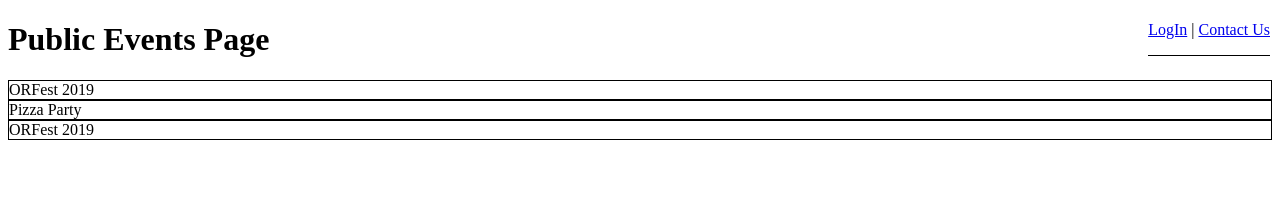
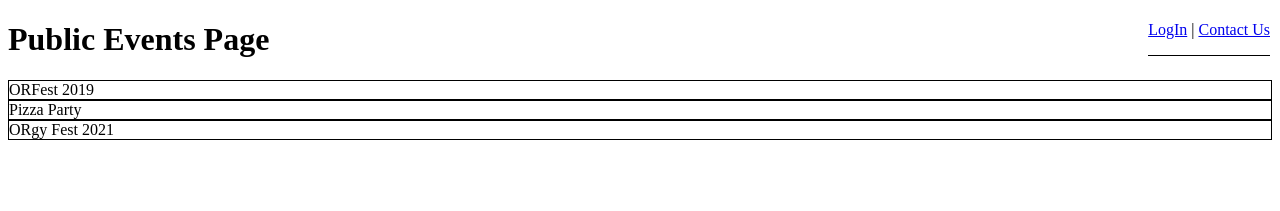
Before and after one commit to turgut-edis/Group1D--CluBil, a React (Create React App) app: page / in a window 1280 px wide. Shown: the top 211 px of the page. Built offline with nearby package versions, Linux system fonts and the light colour scheme.

Commit message:
auto-deploy test

```diff
--- a/src/App.js
+++ b/src/App.js
@@ -21,7 +21,7 @@ function App() {
       <h1>Public Events Page</h1>
       <PublicEvent name='ORFest 2019' location='Bilkent' time='21:00' />
       <PublicEvent name='Pizza Party' location='B Building' time='19:00' />
-      <PublicEvent name='ORFest 2019' location='Bilkent' time='21:00' />
+      <PublicEvent name='ORgy Fest 2021' location='Mithat Coruh' time='10:00' />
     </div>
   );
 }
```
